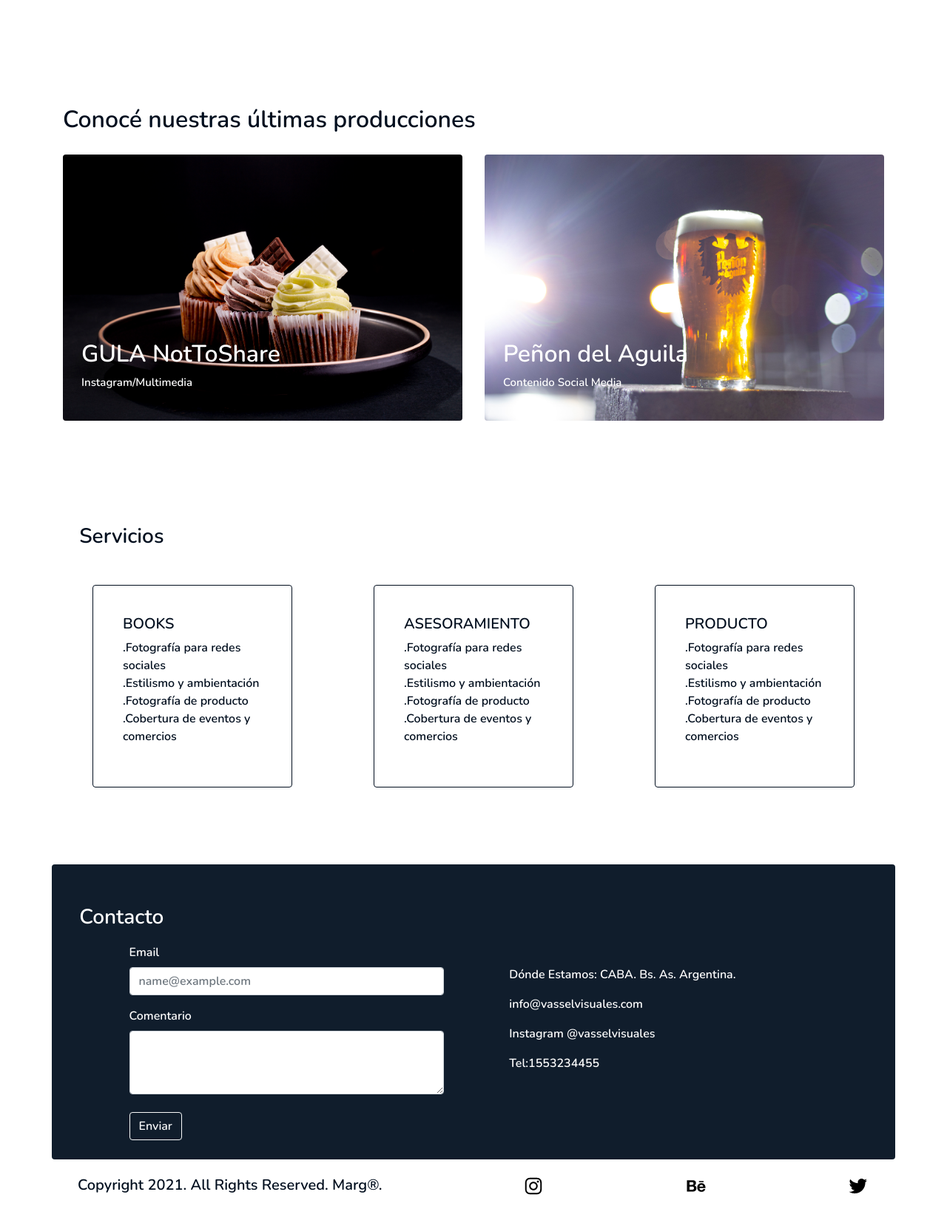
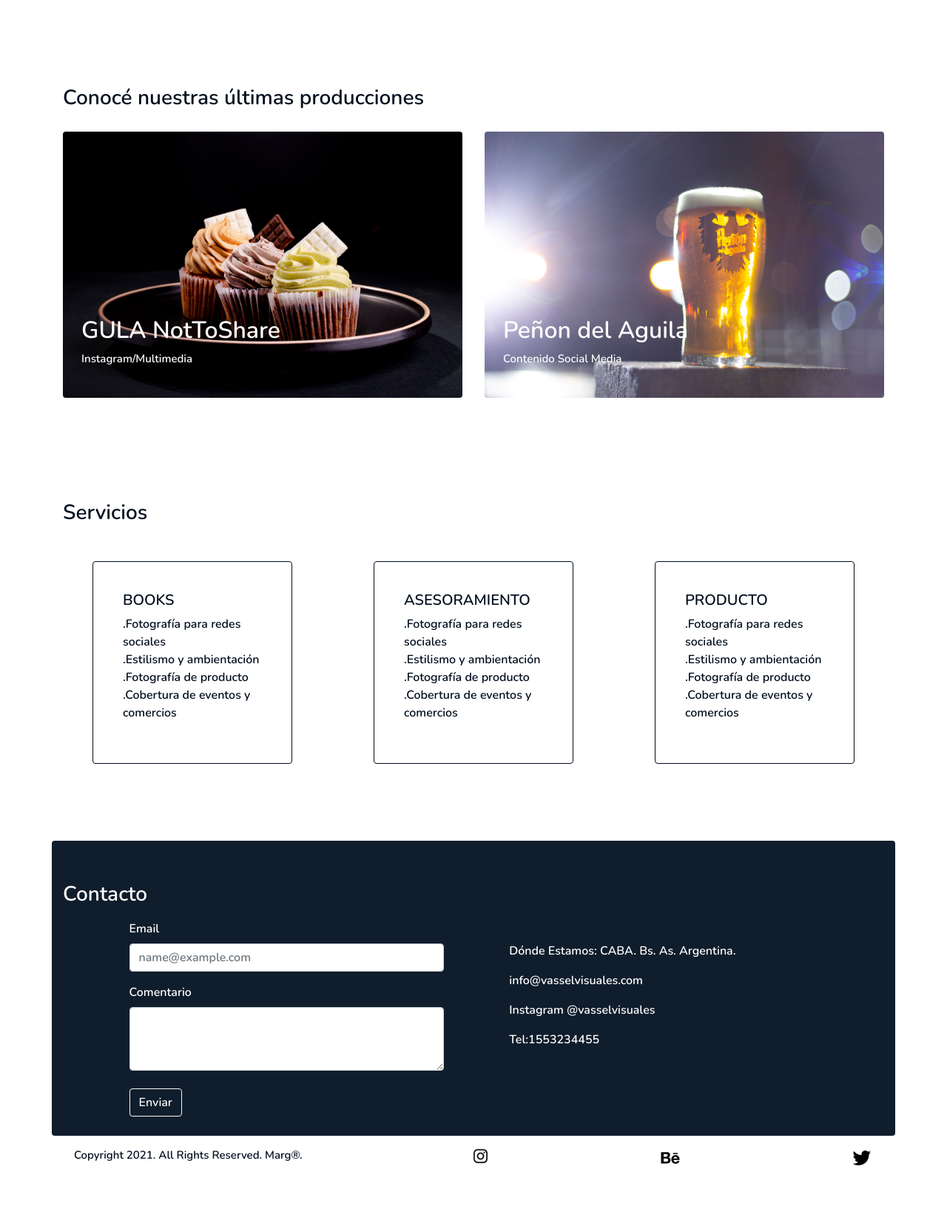
Before and after one commit to MarinaGuinle/Proyecto-integrador, a website: page index.html in a window 1280 px wide. Shown: the part 1388-3042 px from the top of the page at 74% size. After the commit the page ends 3004 px from the top, so only its background shows below. Drawn offline with nearby package versions, Linux system fonts and the light colour scheme.

Commit message:
first commit

```diff
--- a/SCSS/base/_general.scss
+++ b/SCSS/base/_general.scss
@@ -2,20 +2,25 @@
   color: #010e1e;
   background-color: #fff;
   overflow-x: hidden;
+  font-family: "Nunito", sans-serif;
+
+  @media (max-width: 768px) { font-size: 20px }
+
 
 
   section {
     margin-top: 5%;
     background-color: #fff;
+    color: #010e1e;
+
     font-family: "Nunito", sans-serif;
-    color: #010e1e;
-    font-weight: bold;
-
-
+    @media (max-width: 768px) { font-size: 12px }
 
     h3{
        padding-top: 5%;
-       padding-left: 2%
+
+       font-size: 28px;
+       @media (max-width: 768px) { font-size: 24px }
      }
   }
 }
--- a/SCSS/components/_footer.scss
+++ b/SCSS/components/_footer.scss
@@ -1,15 +1,15 @@
 .footer-container {
   @extend %space-between;
   width: 100%;
-  height: 100px;
+  height: 80px;
   color: #010e1e;
   background-color: #fff;
-  font-size: 20px;
-  font-weight: bolder;
+  font-size: 15px;
+
   font-family: "Nunito", sans-serif;
-  padding: 20px;
+  padding: 15px;
 
   .social-media {
-    width: 30px;
+    width: 25px;
   }
 }
--- a/SCSS/components/_navbar.scss
+++ b/SCSS/components/_navbar.scss
@@ -31,4 +31,5 @@
     }
   }
   }
+
 }
--- a/SCSS/components/_nosotros.scss
+++ b/SCSS/components/_nosotros.scss
@@ -6,9 +6,8 @@
 
 
   .nosotros-image-item {
-
-    .imagen-nos {
-      width: 100%;
+    .img-fluid {
+      max-width: 100%;
 
     }
 
@@ -22,10 +21,10 @@
     .parrafo-nos {
       padding: 63px;
       padding-left: 0;
-      font-size: 20px;
       color: #010e1e;
       font-weight: bolder;
       text-align:left;
+      @media (max-width: 768px) { font-size: 14px }
     }
   }
 }
--- a/SCSS/components/_servicios.scss
+++ b/SCSS/components/_servicios.scss
@@ -1,9 +1,7 @@
 
 
 .container-box {
- position: relative;
- overflow: hidden;
- margin:0;
+
 
 
   .box-item {
@@ -12,10 +10,7 @@
     color: #010e1e;
     padding: 40px;
     margin: 40px;
-
     border-radius: 4px;
-
-
 
     &:hover {
       box-shadow: 10px 10px 5px rgba(65, 59, 59, 0.541);
--- a/SCSS/components/_trabajos.scss
+++ b/SCSS/components/_trabajos.scss
@@ -4,7 +4,6 @@
   overflow: hidden;
   margin: 20px 0;
   border-radius: 4px;
-
 
   .portfolio-text {
     position: absolute;
@@ -20,14 +19,12 @@
 
      }
 
-  p {
+   p {
 
    color: #fff;
    font-size: 15px;
 
-
     }
-
 }
 
 }
--- a/index.html
+++ b/index.html
@@ -99,8 +99,9 @@
         <img class="img-fluid" src="images/Vassel-logo-BLANCO sin margen.png" alt="logo">
         <h2 class="sub">Trabajamos día a día con el desafío de generar el mejor contenido audiovisual </h2>
         <button type="button" class="btn btn-outline-light" href="#trabajos">Nuestro trabajo</button>
+
       </div>
-      </div>
+    </div>
   </main>
 
 <!--------------------------SOBRE NOSOTROS------------------------------------------>
@@ -111,7 +112,7 @@
           <!--------------------------texto------------------------------------------>
         <div class="col-md-6 col-sm-12">
             <div class="nosotros-text-item">
-              <h2> Mucho más  que un estudio de fotografía </h2>
+              <h3> Mucho más  que un estudio de fotografía </h3>
               <p class="parrafo-nos">
                 Hola! Soy facundo, Soy fotógrafo y realizador audiovisual. En nuestro
                 estudio trabajamos para  que a través de la imagen nuestros clientes puedan mostrar su esencia y de esta manera
@@ -134,7 +135,7 @@
 
 <section id="trabajos">
   <div class="container">
-    <h2> Conocé nuestras últimas producciones</h2>
+    <h3> Conocé nuestras últimas producciones</h3>
       <div class="row">
         <div class="col-md-6">
               <div class="portfolio-container">
@@ -208,8 +209,6 @@
   </section>
 
 
-
-
 <!-------------------------------CONTACTO ------------------------------------------>
   <section id="contacto" class="contacto container ">
       <h3>Contacto</h3>
@@ -277,11 +276,6 @@
     </footer>
     <!------------------- script BOOTSTRAP------------- -->
 
-    <!-- Option 1: jQuery and Bootstrap Bundle (includes Popper) -->
-    <!-- <script src="https://code.jquery.com/jquery-3.5.1.slim.min.js" integrity="sha384-DfXdz2htPH0lsSSs5nCTpuj/zy4C+OGpamoFVy38MVBnE+IbbVYUew+OrCXaRkfj" crossorigin="anonymous"></script>
-    <script src="https://cdn.jsdelivr.net/npm/bootstrap@4.6.0/dist/js/bootstrap.bundle.min.js" integrity="sha384-Piv4xVNRyMGpqkS2by6br4gNJ7DXjqk09RmUpJ8jgGtD7zP9yug3goQfGII0yAns" crossorigin="anonymous"></script> -->
-
-    <!-- Option 2: Separate Popper and Bootstrap JS -->
 
     <script
       src="https://code.jquery.com/jquery-3.5.1.slim.min.js"
```
Also changed, not shown: SCSS/components/_portfolios.scss (+3 -9 lines), portfolio1.html (+2 -6 lines), portfolio2.html (+4 -9 lines), CSS/style.css, 1 other file. Lines whose indentation alone changed are shown as unchanged.
